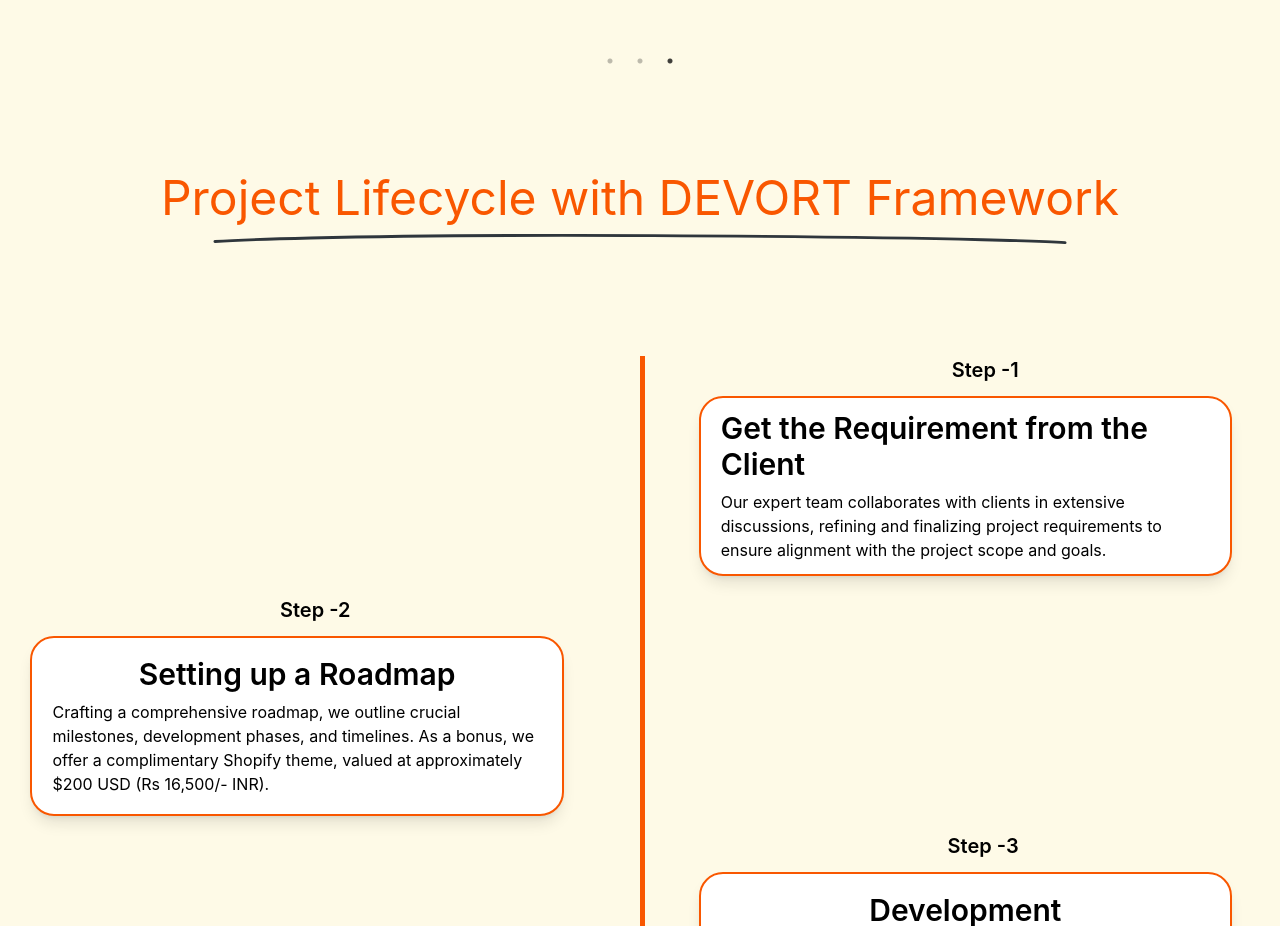
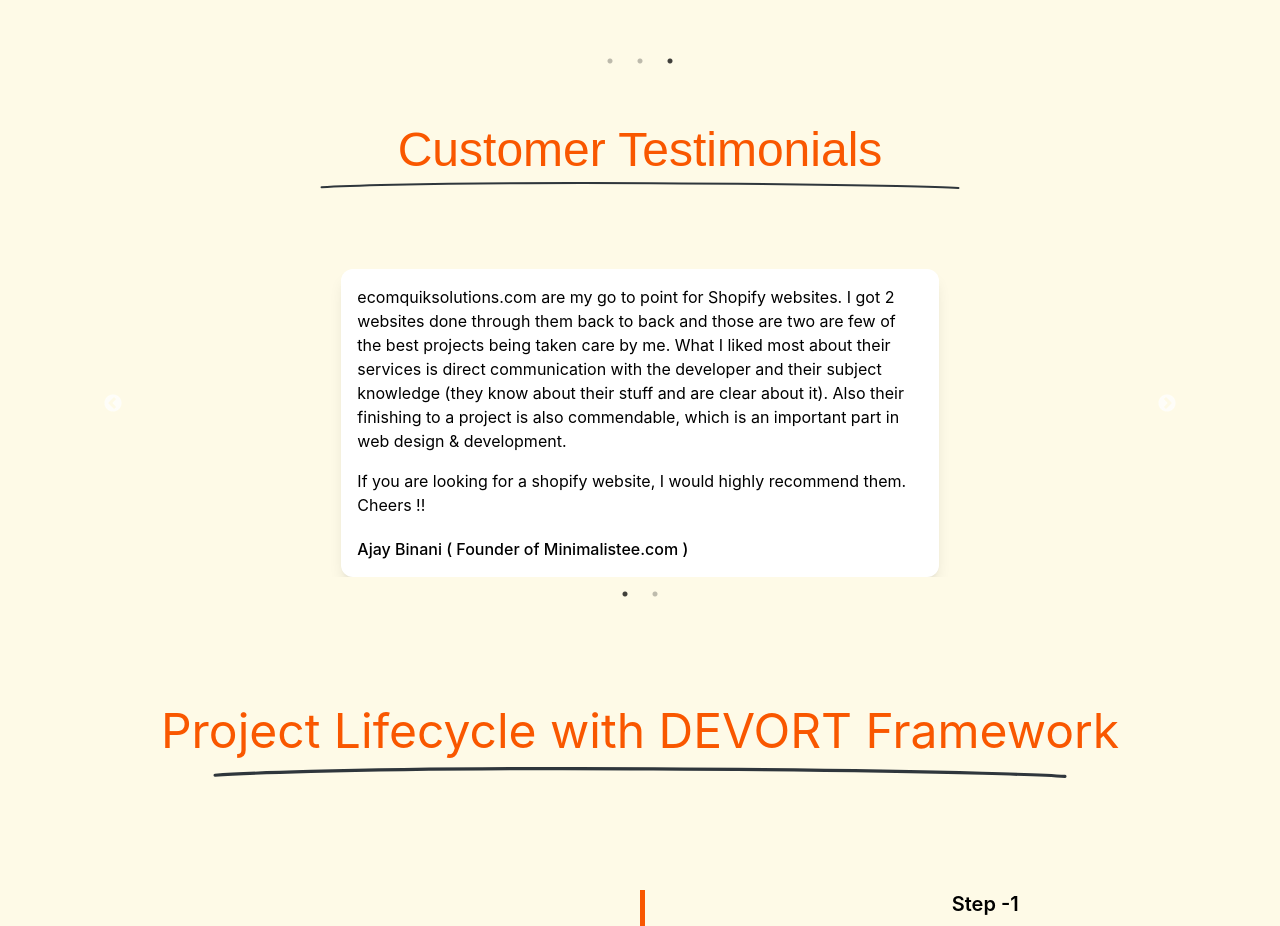
Before and after one commit to sellerkinfrontend/quickecom, a React (Create React App) app: page / in a window 1280 px wide. Shown: the part 3140-4066 px from the top of the page. Built offline with nearby package versions, Linux system fonts and the light colour scheme.

Commit message:
Update Hero.jsx

```diff
--- a/src/components/Hero.jsx
+++ b/src/components/Hero.jsx
@@ -8,6 +8,7 @@
 import Table from './Table'
 import Navbar from './Navbar.jsx'
 import Process from './Process'
+import CarouselCT from "./CarouselCT.jsx"
 const Hero = () => {
     return (
         <div className='bg-custom-color'>
@@ -169,6 +170,23 @@
             <div className='mt-10'>
                 <Carousel2 />
             </div>
+
+            <div className="mt-20">
+                <div className="xl:text-5xl text-2xl lg:text-4xl flex justify-center  items-center  mt-10 md:mt-20 font-serif font-medium text-custom-color-1">
+                  <p>Customer Testimonials</p>
+                </div>
+                <div className=" md:flex justify-center mt-2">
+                  <img
+                    src={underline}
+                    alt="img loading"
+                    className="mx-auto w-10/12 md:w-4/12 lg:w-5/12 xl:w-6/12"
+                  />
+                </div>
+                <div className="mt-10">
+                  <CarouselCT />
+                </div>
+            </div>
+
             <div>
                 <Process />
             </div>
```
